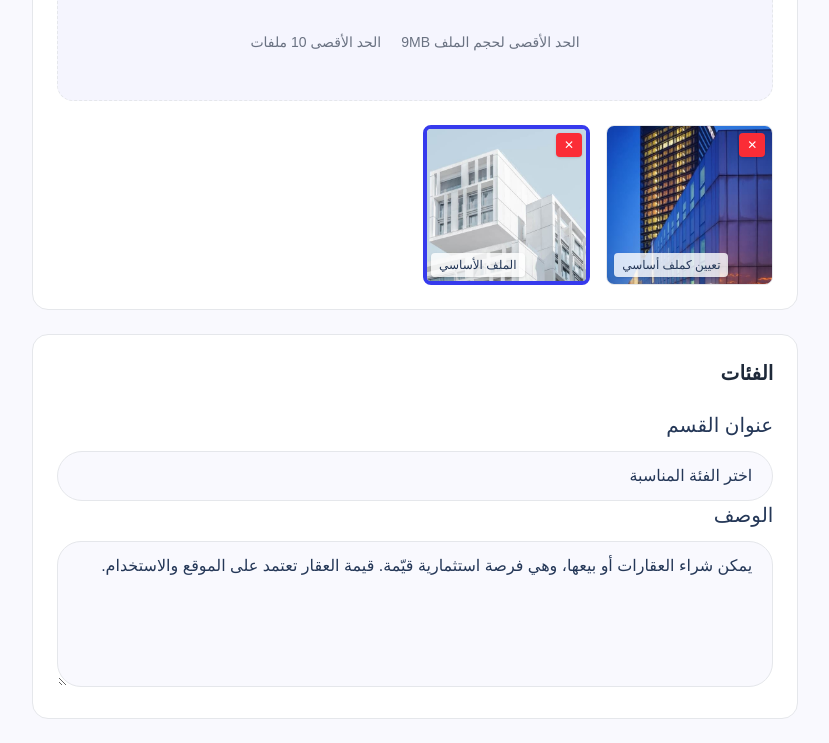
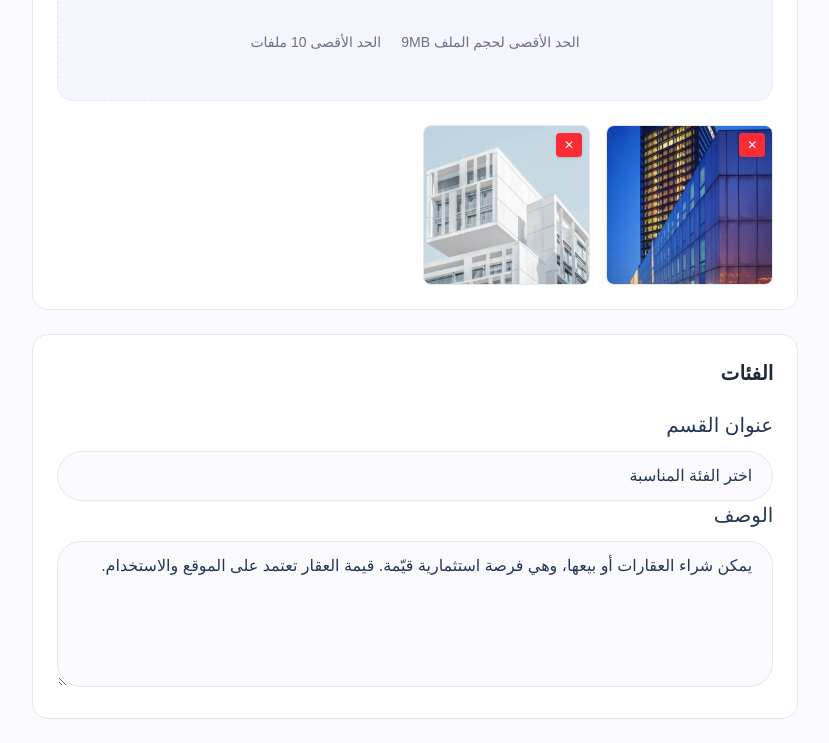
Before and after one commit to Shtya/elite-gate, a Next.js app: page /dashboard/pages/home in a window 1280 px wide. Shown: the part 880-1623 px from the top of the page, without its empty margins (69-898 px from the left). Built offline with nearby package versions, Linux system fonts and the light colour scheme; a small style sheet from the web is missing; a web font is replaced by a local one; what @bprogress/next would draw is missing.

Commit message:
cconstrain file count in homepage CMS

```diff
--- a/src/components/dashboard/pages/home/EditFAQSection.tsx
+++ b/src/components/dashboard/pages/home/EditFAQSection.tsx
@@ -77,7 +77,7 @@ export default function EditFAQSection({ control }: EditFAQSectionProps) {
                     className="px-4 py-2 rounded-md bg-[var(--primary)] text-white hover:bg-[var(--primary-600)]"
                     onClick={handleSave}
                 >
-                    {editIndex !== null ? "تحديث السؤال" : "إضافة سؤال"}
+                    {editIndex !== null ? "تحديث السؤال" : "إضافة السؤال"}
                 </button>
             </div>
 
--- a/src/components/dashboard/pages/home/HomeForm.tsx
+++ b/src/components/dashboard/pages/home/HomeForm.tsx
@@ -137,7 +137,7 @@ export default function HomeForm() {
                         <TextareaInput {...field} id="hero-subtitle" label="النص الفرعي" placeholder="اشرح بإيجاز ما يميز منصتك" />
                     )}
                 />
-                <Uploader control={control} name="heroImage" label="صور الخلفية" accept="image/*" allowMultiple />
+                <Uploader control={control} name="heroImage" label="صور الخلفية" accept="image/*" allowMultiple allowPrimary={false} maxFiles={2} />
             </Card>
 
 
@@ -250,7 +250,7 @@ export default function HomeForm() {
                         <TextareaInput {...field} id="partners-subtitle" label="النص الفرعي" placeholder="اشرح بإيجاز ثقة عملائك" />
                     )}
                 />
-                <Uploader control={control} name="partnersLogos" label="شعارات الشركاء" accept="image/*" allowMultiple />
+                <Uploader control={control} name="partnersLogos" label="شعارات الشركاء" accept="image/*" allowMultiple allowPrimary={false} />
             </Card>
 
             {/* FAQ */}
--- a/src/components/shared/Forms/Uploader.tsx
+++ b/src/components/shared/Forms/Uploader.tsx
@@ -13,6 +13,8 @@ type UploaderProps = {
     label?: string;
     accept?: string;
     rules?: string[]; // 👈 array of rules to display
+    maxSizeMB?: number;
+    maxFiles?: number;
 };
 
 export default function Uploader({
@@ -23,6 +25,8 @@ export default function Uploader({
     label = 'الملفات',
     accept = '*/*',
     rules = ['الحد الأقصى لحجم الملف 9MB', 'الحد الأقصى 10 ملفات'],
+    maxSizeMB = 9,
+    maxFiles = 10,
 }: UploaderProps) {
     return (
         <Controller
@@ -40,7 +44,9 @@ export default function Uploader({
                         accept,
                         allowMultiple,
                         allowPrimary,
-                        field.value || []
+                        field.value || [],
+                        maxSizeMB,
+                        maxFiles
                     );
 
                     field.onChange(updated);
--- a/src/utils/upload.ts
+++ b/src/utils/upload.ts
@@ -5,6 +5,7 @@ export type FileItem = {
     name?: string;
     type?: string;
     isPrimary: boolean;
+
 };
 
 export function processFiles(
@@ -12,11 +13,13 @@ export function processFiles(
     accept: string,
     allowMultiple: boolean,
     allowPrimary: boolean,
-    existing: FileItem[] = []
+    existing: FileItem[] = [],
+    maxSizeMB: number = 9,
+    maxFiles: number = 10
 ): FileItem[] {
     // 🔹 Validation rules
-    const MAX_SIZE_MB = 9;
-    const MAX_FILES = 10;
+    const MAX_SIZE_MB = maxSizeMB;
+    const MAX_FILES = maxFiles;
 
     // Normalize accept string → array of trimmed rules
     const ACCEPTED_TYPES = accept
```
